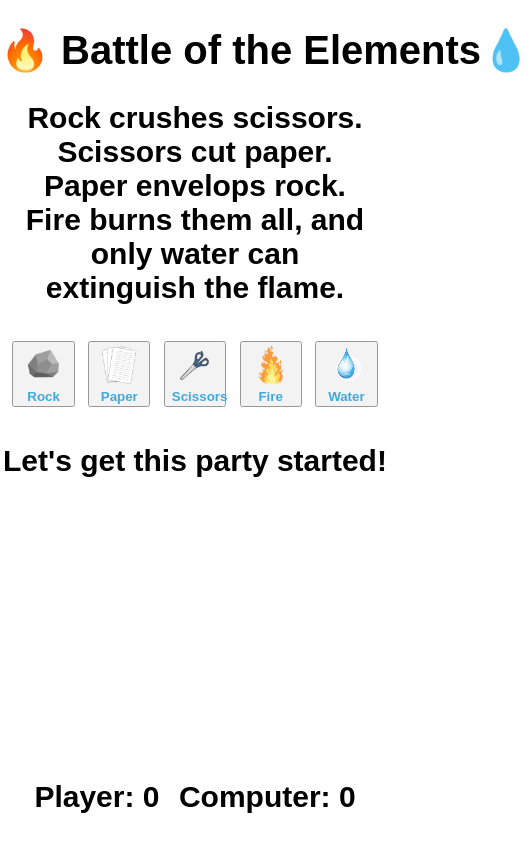
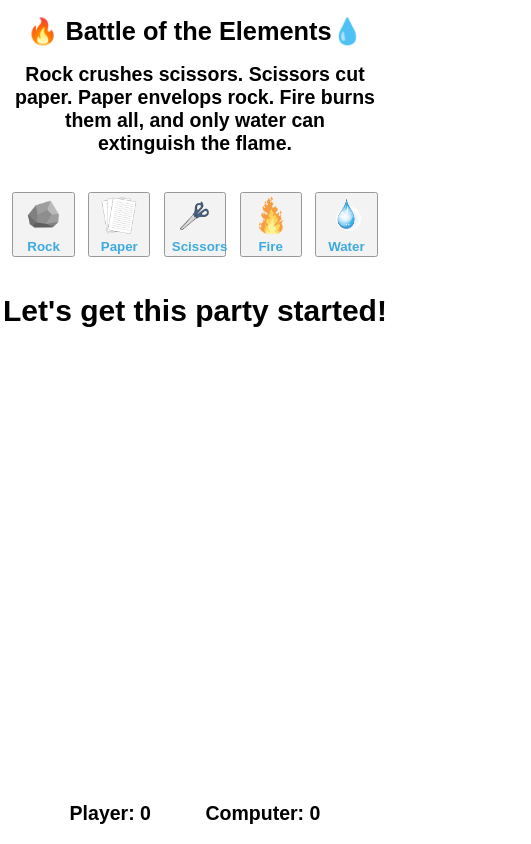
Before and after one commit to JBearCode/rock-paper-scissors, a plain HTML site: page index.html in a window 390 px wide. Shown: the whole page, 531 px wide, since content can reach past the window. Drawn offline with Linux system fonts and the light colour scheme.

Commit message:
Add media queries

```diff
--- a/style.css
+++ b/style.css
@@ -114,3 +114,18 @@ footer {
     opacity: .75;
     padding: 12px 40px;
 }
+
+@media (max-width : 600px) {
+
+    h1 {
+        font-size: 6.5vw;
+    }
+
+    .gameRules {
+        font-size: 5vw;
+    }
+
+    .mainPara, footer {
+        font-size: 5vw;
+    }
+}
```
